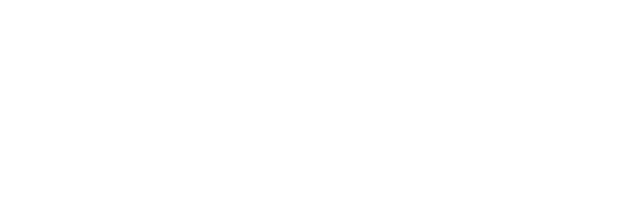
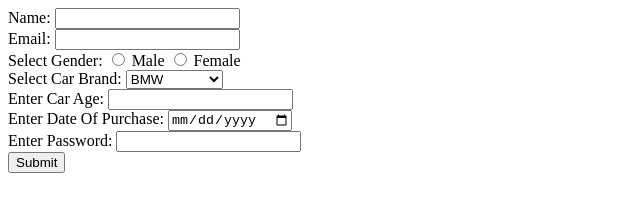
Before and after one commit to acciojob/car-insurance-form-Ayushrawat777, a website: page main.html in a window 1280 px wide. Shown: the whole page, without its empty margins (0-640 px from the left). Drawn offline with Linux system fonts and the light colour scheme.

Commit message:
Update main.html

```diff
--- a/main.html
+++ b/main.html
@@ -8,8 +8,49 @@
 
 <body>
 	<!-- the entire body must be written by student -->
-    <script type="text/javascript" src="./script.js">
-</script>
+	<form action="" method="post">
+		<label for="name">Name:</label>
+		<input type="text" id="name" required>
+		<br>
+
+		<label for="email">Email:</label>
+		<input type="email" id="email" required>
+		<br>
+
+		<label>Select Gender:</label>
+		<input type="radio" name="gender" id="male" value="male" required>
+		<label for="male">Male</label>
+
+		<input type="radio" name="gender" id="female" value="female">
+		<label for="female">Female</label>
+
+		<br>
+
+		<label for="cars">Select Car Brand:</label>
+		<select name="cars" id="cars">
+			<option value="bmw">BMW</option>
+			<option value="audi">AUDI</option>
+			<option value="mercedez">MERCEDEZ</option>
+		</select>
+		<br>
+
+		<label for="carage">Enter Car Age:</label>
+		<input type="number" name="carage" id="carage" required>
+		<br>
+
+		<label for="dop">Enter Date Of Purchase:</label>
+		<input type="date" id="dop" required>
+		<br>
+
+		<label for="password">Enter Password:</label>
+		<input type="password" id="password" required>
+		<br>
+
+		<button type="submit" id="submit">Submit</button>
+
+	</form>
+	<script type="text/javascript" src="./script.js">
+	</script>
 
 </body>
 
```
